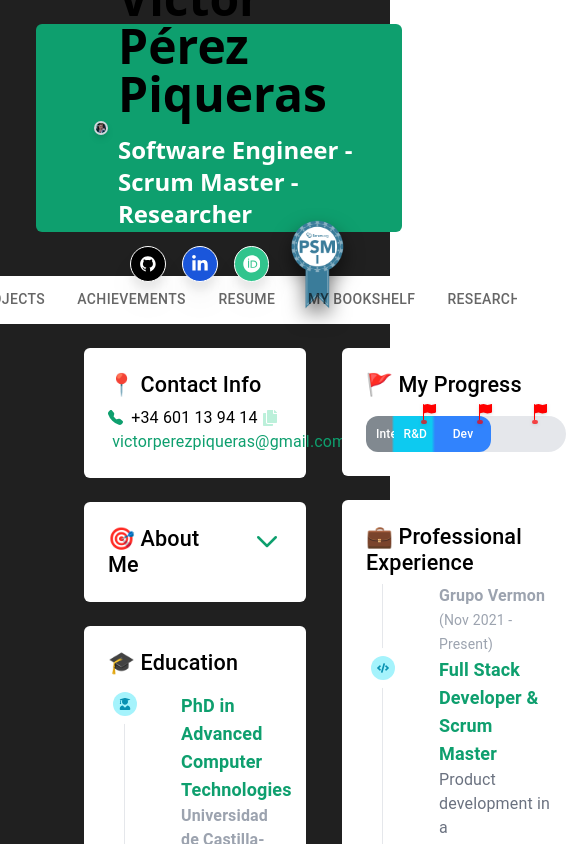
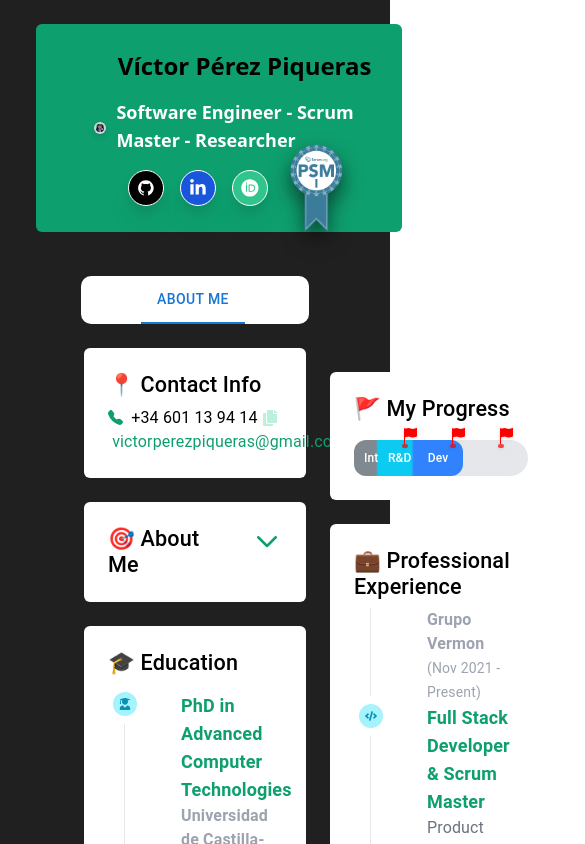
Before and after one commit to victorperezpiqueras/victorperezpiqueras.github.io, a React (Vite) app: page / in a window 390 px wide. Shown: the top 844 px of the page, 585 px wide, since content can reach past the window. Built offline with nearby package versions, Linux system fonts and the light colour scheme.

Commit message:
improve responsiveness for mobile

```diff
--- a/src/App.tsx
+++ b/src/App.tsx
@@ -31,18 +31,18 @@ function App() {
         <div className="container justify-center m-4 h-52 flex flex-row items-center bg-green-500 rounded">
           <div className="flex w-30 ml-12 justify-center">
             <img
-              className="aspect-square w-48 rounded-full drop-shadow-md ring-2 ring-gray-300"
+              className="aspect-square w-28 lg:w-48 rounded-full drop-shadow-md ring-2 ring-gray-300"
               src={portfolio}
               alt="Rounded avatar"
             />
           </div>
 
           <div className="container basis-3/5">
-            <p className="flex justify-center text-black font-bold text-5xl">
+            <p className="flex justify-center text-black font-bold text-2xl md:text-3xl lg:text-5xl">
               {portfolioData.header.name}
             </p>
 
-            <p className="flex justify-center font-bold text-2xl">
+            <p className="flex justify-center font-bold text-lg md:text-xl lg:text-2xl">
               {portfolioData.header.title}
             </p>
 
@@ -81,6 +81,7 @@ function App() {
         </div>
         <div className="container flex flex-col w-full">
           <Box
+            className="w-2/3"
             sx={{
               bgcolor: "white",
               alignSelf: "center",
@@ -93,8 +94,11 @@ function App() {
             <Tabs
               value={value}
               onChange={handleChange}
+              variant="scrollable"
+              scrollButtons
+              allowScrollButtonsMobile
               centered
-              sx={{ margin: "auto", color: "white" }}
+              sx={{ margin: "auto", color: "black" }}
             >
               <Tab label="About me" />
               <Tab label="Projects" />
--- a/src/pages/AboutMe/AboutMe.tsx
+++ b/src/pages/AboutMe/AboutMe.tsx
@@ -124,8 +124,8 @@ function AboutMe(props: AboutMeProps) {
   ]);
 
   return (
-    <div className="container flex flex-row space-x-6 items-start">
-      <div className="basis-1/2 container flex flex-col space-y-6">
+    <div className="container flex flex-row sm:flex-wrap lg:flex-nowrap space-y-6 lg:space-y-0 lg:space-x-6 items-start">
+      <div className="container flex flex-col basis-100 lg:basis-1/2 space-y-6">
         <div className="flex flex-col bg-white rounded text-black p-4">
           <h4>📍 Contact Info</h4>
           <span className="flex flex-row" onClick={copyPhone}>
@@ -270,7 +270,7 @@ function AboutMe(props: AboutMeProps) {
         </div>
       </div>
 
-      <div className="flex flex-col basis-1/2 space-y-6">
+      <div className="container flex flex-col basis-100 lg:basis-1/2 space-y-6">
         <div className="flex flex-col bg-white rounded text-black p-4">
           <h4 className="pb-2.5">🚩 My Progress</h4>
           <ExperienceBar experiences={props.aboutData.experience} />
```
